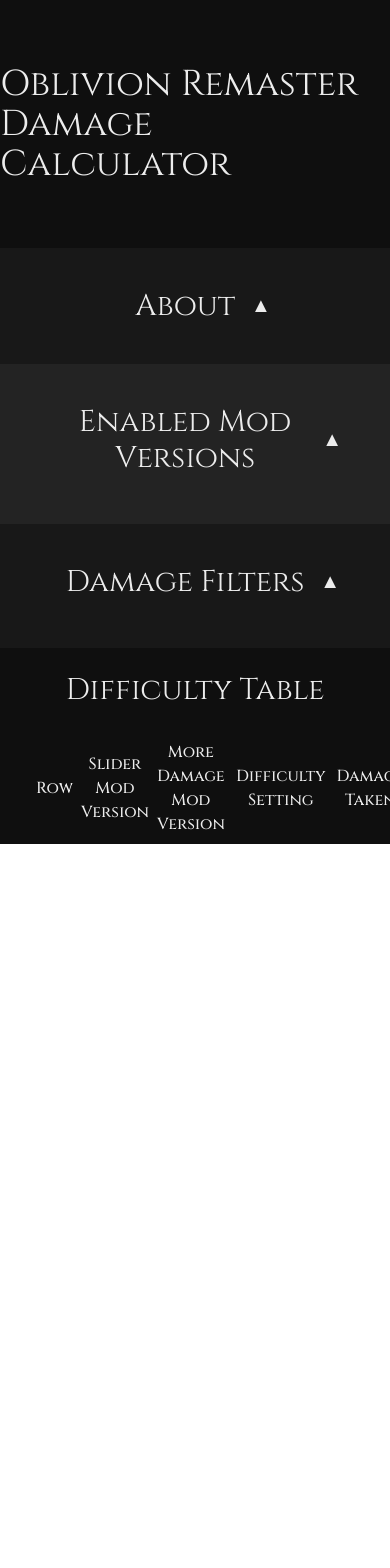
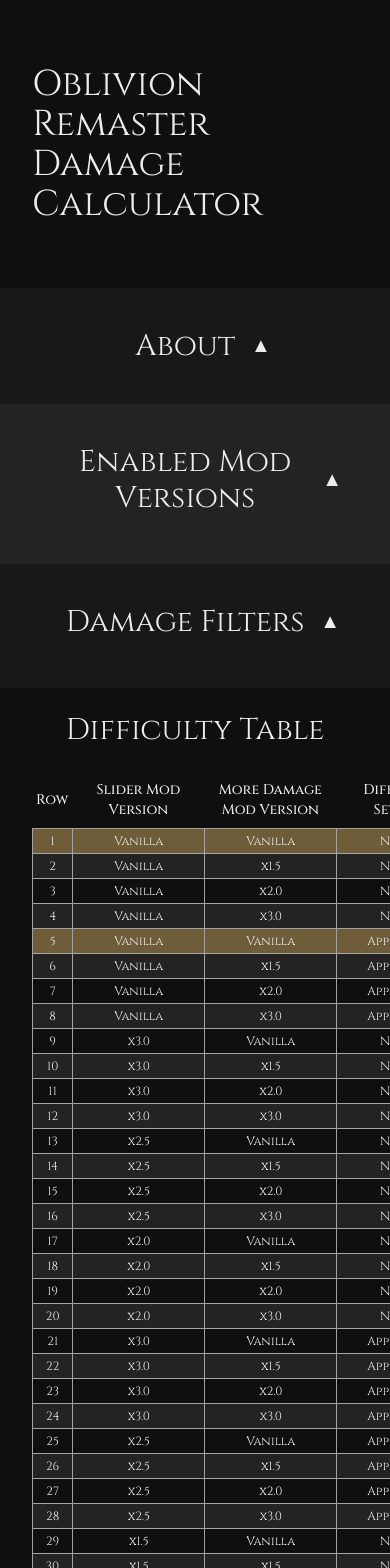
Before and after one commit to Tarrega88/oblivion-remaster-difficulty-calculator, a React (Vite) app: page / in a window 390 px wide. Shown: the top 1568 px of the page. Before the commit the page ends 844 px from the top, so only its background shows below. Built offline with nearby package versions, Linux system fonts and the light colour scheme.

Commit message:
mobile styling

```diff
--- a/src/About.jsx
+++ b/src/About.jsx
@@ -3,7 +3,7 @@
 function About() {
   return (
     <LargeCollapsibleWrapper text="About">
-      <div className="flex justify-center px-12 py-4 text-lg">
+      <div className="flex justify-center px-1 py-2 sm:px-12 sm:py-4 sm:text-lg">
         <div>
           <div className="pb-4">
             Well met, traveler. This page is intended to aid you in your quest
--- a/src/App.jsx
+++ b/src/App.jsx
@@ -6,7 +6,7 @@
 
 function App() {
   return (
-    <div className="bg-ironshade-800 text-ironshade-50 h-dvh w-dvw overflow-auto">
+    <div className="bg-ironshade-800 text-ironshade-50 overflow-auto sm:h-dvh sm:w-dvw">
       <TitleSection />
       <About />
       <ModVersionFilters />
--- a/src/ModVersionFilters.jsx
+++ b/src/ModVersionFilters.jsx
@@ -26,8 +26,8 @@
   return (
     // <div className="bg-ironshade-600 flex flex-col gap-4 py-4">
     <CollapsibleWrapper text="Enabled Mod Versions" lightHover={true}>
-      <div className="flex justify-evenly gap-8">
-        <div className="flex w-1/2 flex-col gap-2">
+      <div className="flex flex-col justify-evenly gap-8 sm:flex-row">
+        <div className="flex flex-col gap-2 sm:w-1/2">
           <Subheader
             text="Difficulty Slider Fixed Versions"
             link="https://www.nexusmods.com/oblivionremastered/mods/58"
@@ -60,7 +60,7 @@
             ),
           )}
         </div>
-        <div className="flex w-1/2 flex-col gap-2">
+        <div className="flex flex-col gap-2 sm:w-1/2">
           <Subheader
             text="More Damage Versions"
             link="https://www.nexusmods.com/oblivionremastered/mods/269"
--- a/src/TableDisplay.jsx
+++ b/src/TableDisplay.jsx
@@ -39,10 +39,38 @@
     isAscending,
   );
 
+  // return (
+  //   <div>
+  //     <SectionHeader text="Difficulty Table" />
+  //     <div className="bg-ironshade-800 grid grid-cols-[1fr_4fr_4fr_4fr_3fr_3fr_3fr] px-8 pb-16">
+  //       <TableHeader data={{ text: "Row" }} canClick={false} />
+  //       {headers.map((e, i) => (
+  //         <TableHeader
+  //           data={e}
+  //           key={i}
+  //           onClick={handleSorting}
+  //           isAscending={isAscending}
+  //           sortMethod={sortMethod}
+  //         />
+  //       ))}
+  //       {sortedDisplay.map((e, i) => (
+  //         <TableRow
+  //           data={e}
+  //           key={i}
+  //           isOdd={i % 2}
+  //           isBottom={i === sortedDisplay.length - 1}
+  //           i={i}
+  //         />
+  //       ))}
+  //     </div>
+  //   </div>
+  // );
   return (
     <div>
       <SectionHeader text="Difficulty Table" />
-      <div className="bg-ironshade-800 grid grid-cols-[1fr_4fr_4fr_4fr_3fr_3fr_3fr] px-8 pb-16">
+
+      <div className="overflow-x-auto">
+        <div className="bg-ironshade-800 grid min-w-[800px] grid-cols-[1fr_4fr_4fr_4fr_3fr_3fr_3fr] px-8 pb-16">
           <TableHeader data={{ text: "Row" }} canClick={false} />
           {headers.map((e, i) => (
             <TableHeader
@@ -64,72 +92,8 @@
           ))}
         </div>
       </div>
+    </div>
   );
 }
 
 export default TableDisplay;
-
-// import { useState } from "react";
-// import TableRow from "./ui/TableRow";
-// import TableHeader from "./ui/TableHeader";
-// import { allDifficulties } from "./helpers/generateAllDifficulties";
-// import { useSelector } from "react-redux";
-// import { filterByUserSettings } from "./helpers/filterLogic/filterByUserSettings";
-// import { sortDifficulties } from "./helpers/sorting/sortDifficulties";
-// import SectionHeader from "./ui/SectionHeader";
-
-// const headers = [
-//   { text: "Slider Mod Version", key: "sliderModName" },
-//   { text: "More Damage Mod Version", key: "damageModName" },
-//   { text: "Difficulty Setting", key: "difficultyName" },
-//   { text: "Damage Taken", key: "taken" },
-//   { text: "Damage Dealt", key: "dealt" },
-//   { text: "Relative Strength", key: "relativeStrength" },
-// ];
-
-// function TableDisplay() {
-//   const filters = useSelector((state) => state.filter);
-
-//   const [sortMethod, setSortMethod] = useState("relativeStrength");
-//   const [isAscending, setIsAscending] = useState(false);
-
-//   function handleSorting(sortKey) {
-//     const isSameColumn = sortMethod === sortKey;
-//     setSortMethod(sortKey);
-//     setIsAscending(isSameColumn ? !isAscending : true);
-//   }
-
-//   const filteredDifficulties = filterByUserSettings(allDifficulties, filters);
-//   const sortedDisplay = sortDifficulties(
-//     filteredDifficulties,
-//     sortMethod,
-//     isAscending,
-//   );
-
-//   return (
-//     <div>
-//       <SectionHeader text="Difficulty Table" />
-//       <div className="bg-ironshade-800 grid grid-cols-[3fr_3fr_3fr_2fr_2fr_2fr] px-8 pb-16">
-//         {headers.map((e, i) => (
-//           <TableHeader
-//             data={e}
-//             key={i}
-//             onClick={handleSorting}
-//             isAscending={isAscending}
-//             sortMethod={sortMethod}
-//           />
-//         ))}
-//         {sortedDisplay.map((e, i) => (
-//           <TableRow
-//             data={e}
-//             key={i}
-//             isOdd={i % 2}
-//             isBottom={i === sortedDisplay.length - 1}
-//           />
-//         ))}
-//       </div>
-//     </div>
-//   );
-// }
-
-// export default TableDisplay;
--- a/src/ui/CollapsibleWrapper.jsx
+++ b/src/ui/CollapsibleWrapper.jsx
@@ -12,14 +12,14 @@
   const bgColor = lightHover ? "bg-ironshade-600" : "bg-ironshade-700";
 
   const contentStyles = isOpen
-    ? "h-96 opacity-100 pointer-events-auto"
+    ? "h-full sm:h-96 opacity-100 pointer-events-auto"
     : "h-0 opacity-0 pointer-events-none select-none";
 
   function handleClick() {
     setIsOpen(!isOpen);
   }
   return (
-    <div className={`px-12 py-4 ${bgColor}`}>
+    <div className={`px-12 py-4 ${bgColor} overflow-hidden`}>
       <div
         className={`${hoverColor} flex cursor-pointer items-center justify-center rounded-md transition-all duration-300`}
         onClick={handleClick}
--- a/src/ui/LargeCollapsibleWrapper.jsx
+++ b/src/ui/LargeCollapsibleWrapper.jsx
@@ -10,7 +10,7 @@
     : "hover:bg-ironshade-600";
 
   const contentStyles = isOpen
-    ? "h-124 opacity-100 pointer-events-auto"
+    ? "h-full sm:h-124 opacity-100 pointer-events-auto"
     : "h-0 opacity-0 pointer-events-none select-none";
 
   function handleClick() {
@@ -18,7 +18,7 @@
   }
 
   return (
-    <div className="bg-ironshade-700 px-12 py-4">
+    <div className="bg-ironshade-700 px-12 py-4 sm:overflow-hidden">
       <div
         className={`${hoverColor} flex cursor-pointer items-center justify-center rounded-md transition-all duration-300`}
         onClick={handleClick}
--- a/src/ui/TableCell.jsx
+++ b/src/ui/TableCell.jsx
@@ -14,7 +14,7 @@
 
   return (
     <div
-      className={`${bgColor} ${borderLast} ${bottomBorder} text-ironshade-50 border-t-ironshade-200 border-l-ironshade-200 border-t border-l px-1 py-1 text-center`}
+      className={`${bgColor} ${borderLast} ${bottomBorder} text-ironshade-50 border-t-ironshade-200 border-l-ironshade-200 border-t border-l py-1 text-center text-xs sm:px-1 sm:text-base`}
     >
       {text}
     </div>
--- a/src/ui/TableHeader.jsx
+++ b/src/ui/TableHeader.jsx
@@ -16,13 +16,13 @@
   }
 
   const styles = canClick
-    ? "bg-ironshade-800 text-ironshade-50 hover:bg-ironshade-500 cursor-pointer"
+    ? "text-ironshade-50 hover:bg-ironshade-500 cursor-pointer"
     : "";
 
   return (
     <div
       onClick={handleClick}
-      className={`${styles} sticky top-0 flex items-center justify-center transition-all duration-200 select-none`}
+      className={`${styles} bg-ironshade-800 sticky top-0 flex items-center justify-center text-sm transition-all duration-200 select-none sm:text-base`}
     >
       <div className="flex items-center gap-2 px-1 text-center">
         <div className="py-2 font-medium">{text}</div>
--- a/src/ui/TitleSection.jsx
+++ b/src/ui/TitleSection.jsx
@@ -1,7 +1,7 @@
 function TitleSection() {
   return (
     <div className="flex justify-center py-16">
-      <div className="text-4xl select-none">
+      <div className="px-8 text-4xl select-none">
         Oblivion Remaster Damage Calculator
       </div>
     </div>
--- a/src/ui/Toggle.jsx
+++ b/src/ui/Toggle.jsx
@@ -15,20 +15,20 @@
 
   return (
     <div className="flex w-full items-center justify-center gap-4">
-      <div className="flex w-60 justify-between">
-        <div className="flex px-2 text-lg" title={tooltip}>
+      <div className="flex w-full justify-between sm:w-60">
+        <div className="flex px-2 text-base sm:text-lg" title={tooltip}>
           {text}
         </div>
         {children}
       </div>
       <div
         onClick={() => setIsOn(!isOn)}
-        className={`flex h-8 w-24 items-center ${backgroundColor} hover:bg-stonegray-500 mx-2 cursor-pointer px-2 transition-all duration-200`}
+        className={`flex h-8 w-18 items-center sm:w-24 ${backgroundColor} hover:bg-stonegray-500 mx-2 cursor-pointer px-2 transition-all duration-200`}
       >
         <div
-          className={`text-center ${toggleColor} ${position} h-6 w-10 transition-all duration-200 select-none`}
+          className={`text-center ${toggleColor} ${position} h-6 w-5 transition-all duration-200 select-none sm:w-10`}
         >
-          {isOn ? "On" : "Off"}
+          <span className="hidden sm:inline">{isOn ? "On" : "Off"}</span>
         </div>
       </div>
     </div>
```
Also changed, not shown: src/UserFilters.jsx (+3 -5 lines). Lines whose indentation alone changed are shown as unchanged.
